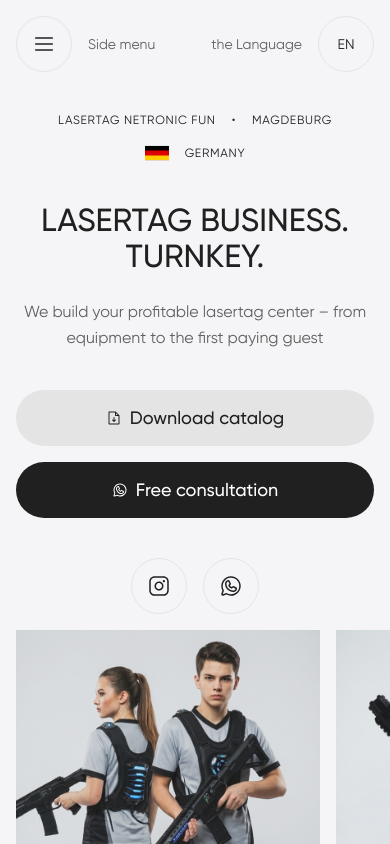
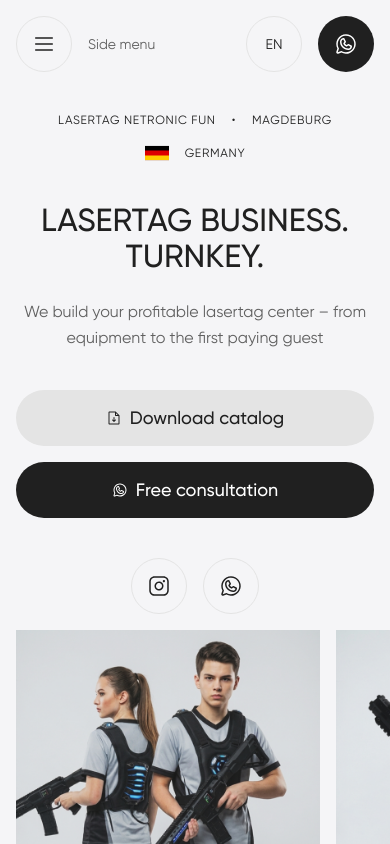
Before and after one commit to Montalmo/netronicfun, a Next.js app: page /en in a window 390 px wide. Shown: the top 844 px of the page. Built offline with nearby package versions, Linux system fonts and the light colour scheme.

Commit message:
whatsapp on the mobile heder menu

```diff
--- a/components/sections/Hero.tsx
+++ b/components/sections/Hero.tsx
@@ -44,7 +44,17 @@ export function Hero({ locale }: { locale: Locale }) {
     />
     <span className="text-subtitle text-secondary">{t.menu.label}</span>
   </div>
+
+  <div className="flex items-center gap-16">
     <LanguageToggle locale={locale} />
+    <IconButton
+      icon="whatsapp"
+      label="WhatsApp"
+      variant="primary"
+      href={WHATSAPP_URL}
+      className="lg:hidden"
+    />
+  </div>
 </div>
 
         {/* Центр */}
--- a/components/ui/LanguageToggle.tsx
+++ b/components/ui/LanguageToggle.tsx
@@ -30,7 +30,7 @@ export function LanguageToggle({ locale, variant = "light" }: LanguageToggleProp
 
   return (
     <div className="flex items-center gap-16">
-      <span className={`text-subtitle ${labelColor}`}>{t.language.label}</span>
+      <span className={`hidden text-subtitle sm:block ${labelColor}`}>{t.language.label}</span>
       <button
         type="button"
         aria-label={t.language.switch}
```
Lines whose indentation alone changed are shown as unchanged.
